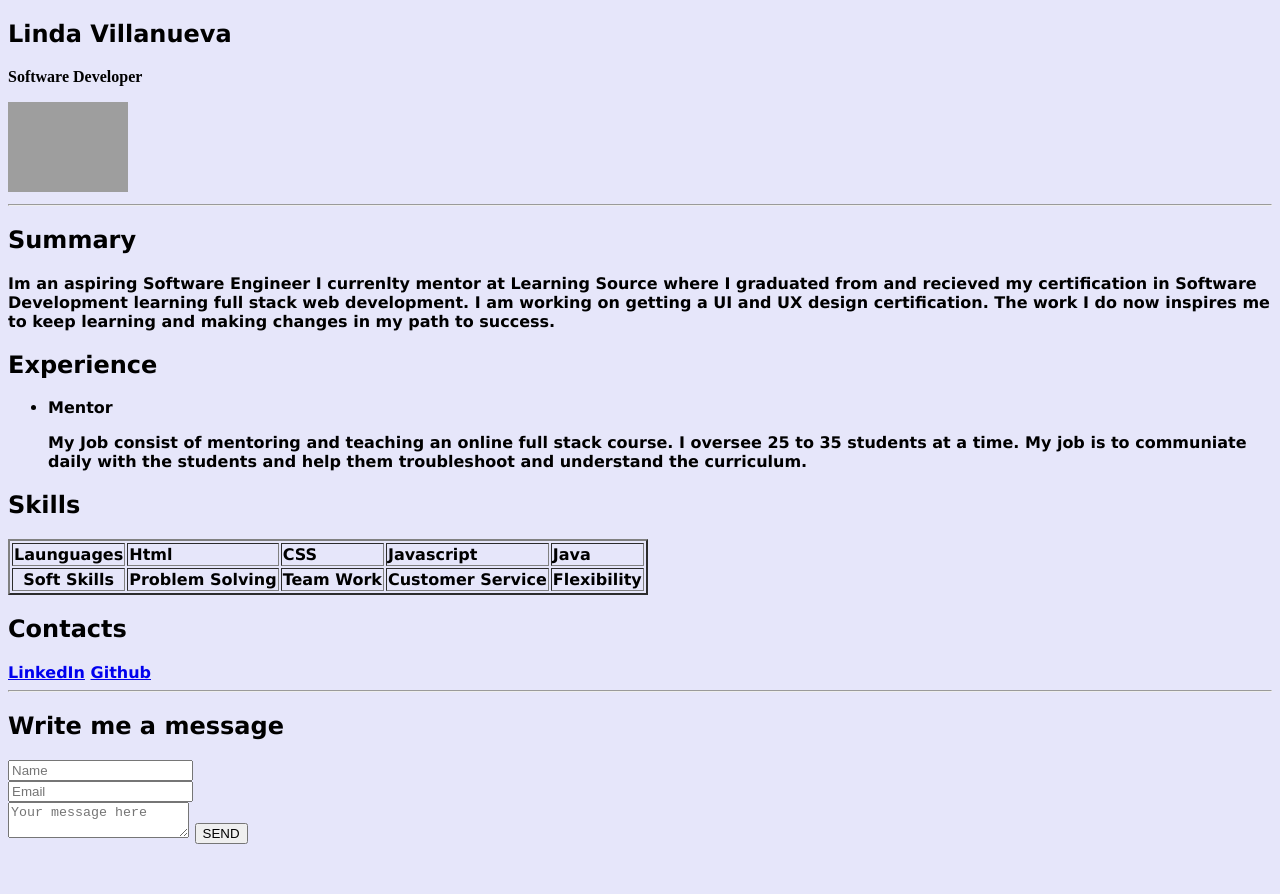
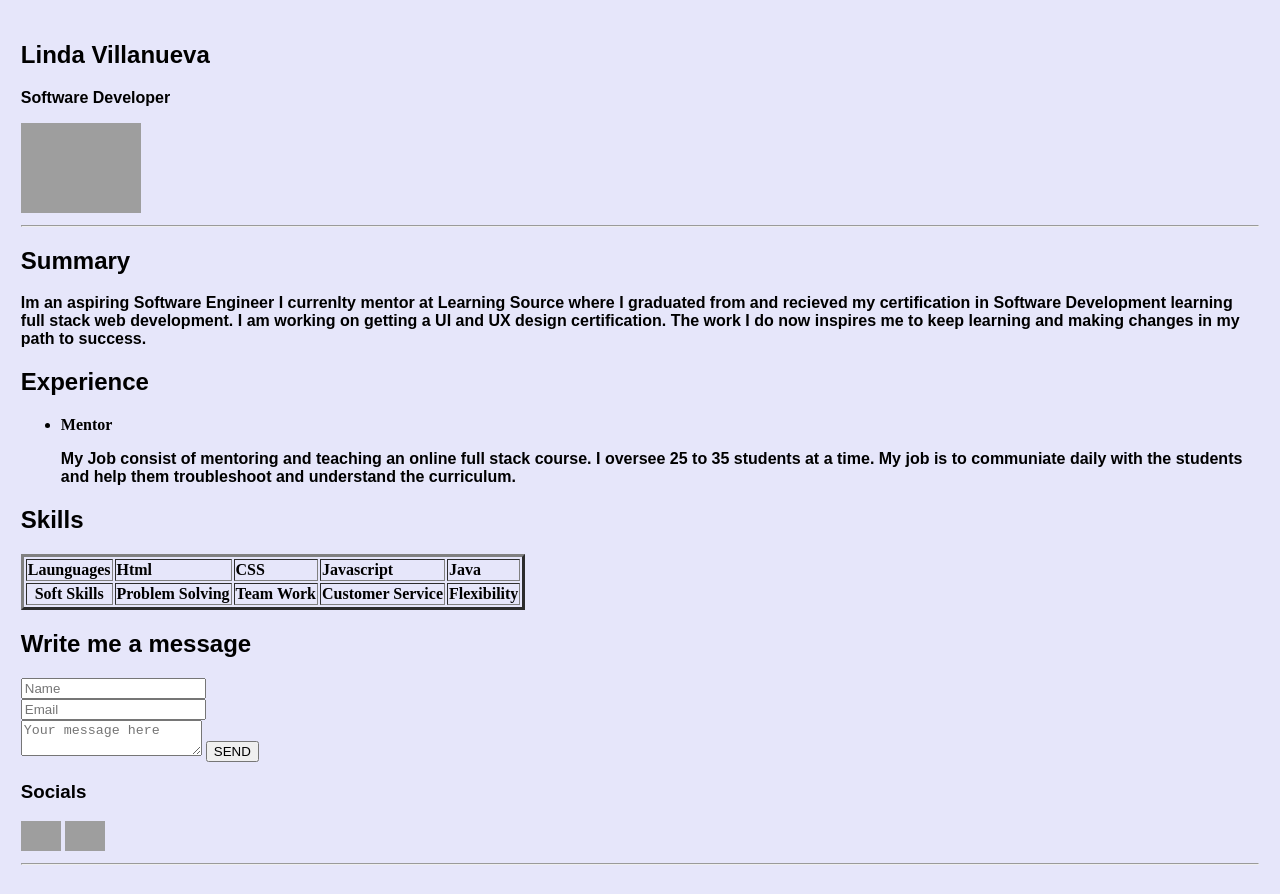
Before and after one commit to lvlindav/From_basicTo_advance, a plain HTML site: page index.html in a window 1280 px wide. Before the commit the page ends 852 px from the top, so only its background shows below. Drawn offline with Linux system fonts and the light colour scheme; grey boxes are pictures that could not be loaded.

Commit message:
added styling in head tag

```diff
--- a/index.html
+++ b/index.html
@@ -5,27 +5,46 @@
 		<meta http-equiv="X-UA-Compatible" content="IE=edge">
 		<meta name="viewport" content="width=device-width, initial-scale=1.0">
         <title>Basic Portfolio</title>
+		<style>
+			body {
+				background-color: lavender;
+				padding: 1%;
+			}
+
+			p {
+				 font-family:sans-serif;
+			}
+			h2 {
+				font-family:sans-serif;
+			}
+			h3{
+				font-family:sans-serif;
+			}
+
+
+		</style>
 	</head>
-	<body style="background-color:lavender" >
-    <h2  style="font-family:verdana;"> Linda Villanueva</h2>
+	<body>
+    <h2> Linda Villanueva</h2>
 		<p><strong>Software Developer</strong></p>
 		<img src="https://cdn1.iconfinder.com/data/icons/user-avatar-20/64/51-woman-1024.png" height= "90px">
 		<hr/>
-		<h2><b  style="font-family:verdana;">Summary</i></h2>
-		<p  style="font-family:verdana;"> Im an aspiring Software Engineer I currenlty mentor at Learning Source where I graduated from and recieved my certification in Software
+		<h2><b>Summary</i></h2>
+		<p > Im an aspiring Software Engineer I currenlty mentor at Learning Source where I graduated from and recieved my certification in Software
 			Development learning full stack web development. I am working on getting a UI and UX design certification. The work I do now inspires me to keep learning and making changes
 			in my path to success.
 		</p>
 		<h2><b>Experience</b></h2>
-		<ul  style="font-family:verdana;">
+		<ul >
 			<li><b>Mentor</b>
-			<p  style="font-family:verdana;">My Job consist of mentoring and teaching an online full stack course.
-				I oversee 25 to 35 students at a time. My job is to communiate daily with the students and help them troubleshoot and understand the curriculum.</p></li>
+			<p>My Job consist of mentoring and teaching an online full stack course.
+				I oversee 25 to 35 students at a time. My job is to communiate daily with the students and help them troubleshoot and understand the curriculum.</p>
+			</li>
 
 		</ul>
 		<h2><b>Skills</b></h2>
 
-		<table border="2">
+	<table border="3">
     <tr>
         <th>Launguages</th>
         <td>Html</td>
@@ -40,11 +59,8 @@
         <td>Customer Service</td>
 		<td>Flexibility</td>
 	</tr>
-</table>
-<h2><b>Contacts</b></h2>
-<a href="https://www.linkedin.com/in/lvlindav" target="_blank">LinkedIn</a>
-<a href="https://github.com/lvlindav" target="_blank">Github</a>
-<hr>
+	</table>
+
 
 
  <div class="section">
@@ -56,12 +72,15 @@
                 <input type="submit" value="SEND" class="submit" />
             </form>
         </div>
+
+<footer align="left">
+		<h3><b>Socials</b></h3>
+<a href="https://www.linkedin.com/in/lvlindav" target="_blank"><img src="https://cdn2.iconfinder.com/data/icons/social-media-2285/512/1_Linkedin_unofficial_colored_svg-1024.png" width="40px"></a>
+
+<a href="https://github.com/lvlindav" target="_blank"><img src="https://cdn4.iconfinder.com/data/icons/social-media-free-13/32/Github_social_media_logo-1024.png" width="40px"></a>
+<hr>
+</footer>
+
 	</body>
 
-
-
-
-
-
-
 </html>
```
